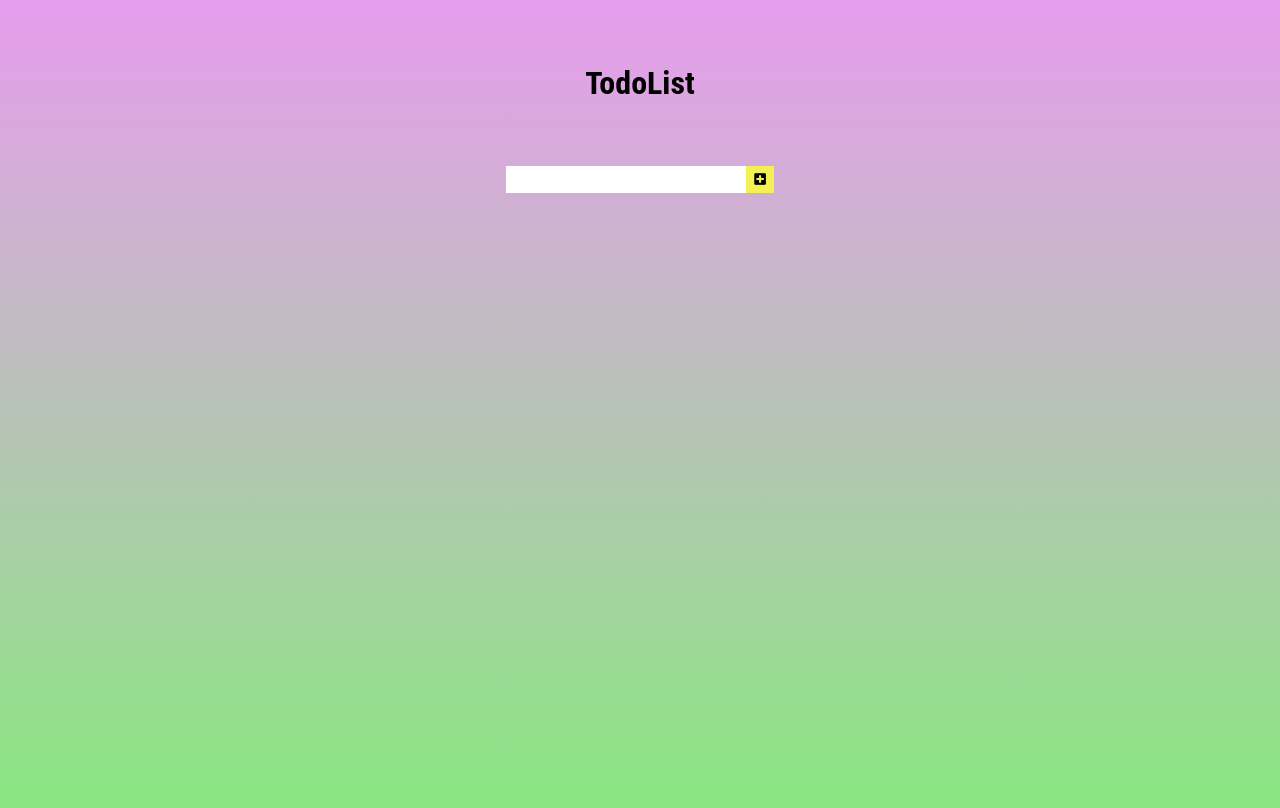
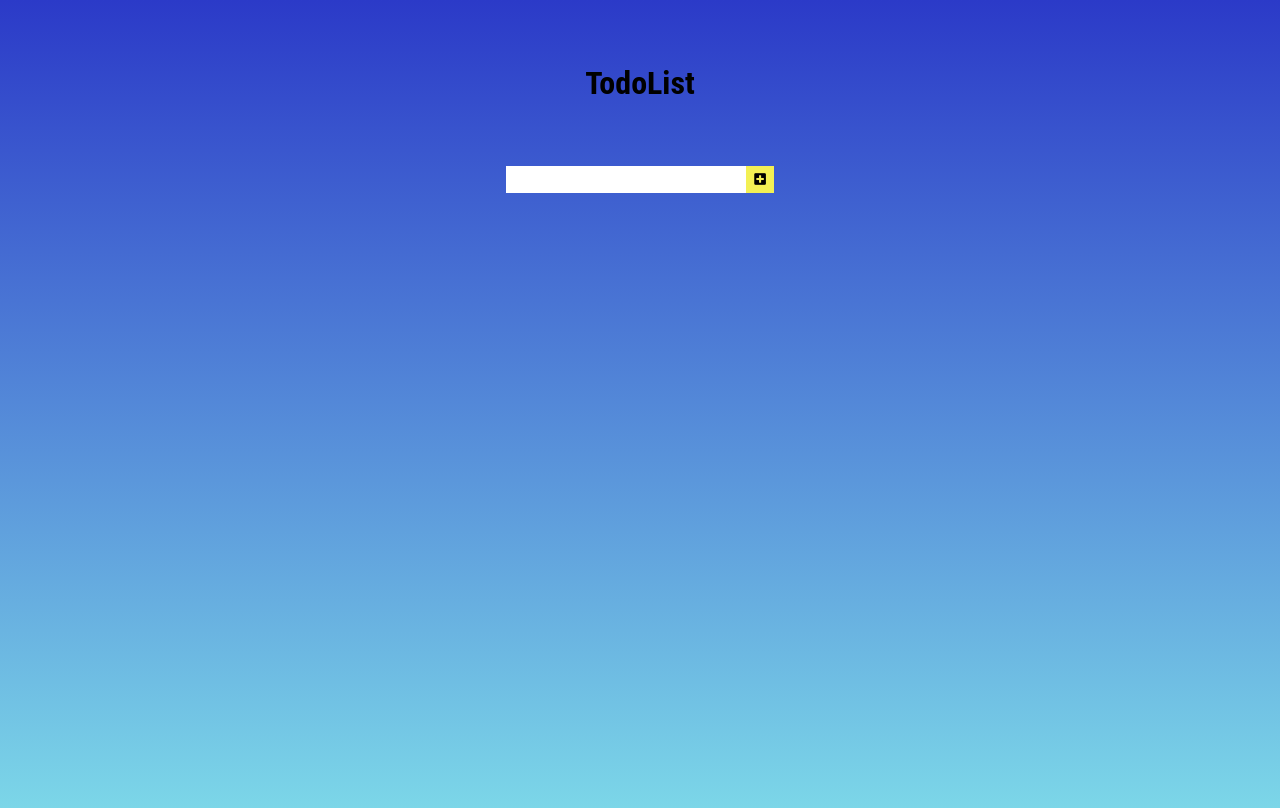
Before and after one commit to MahiroWatanabe/react-todo, a React (Create React App) app: page / in a window 1280 px wide. Shown: the top 808 px of the page. Built offline with nearby package versions, Linux system fonts and the light colour scheme.

Commit message:
styling change

```diff
--- a/src/App.css
+++ b/src/App.css
@@ -9,7 +9,7 @@ body {
   font-family: 'Roboto Condensed', sans-serif;
   width: 100vw;
   height: 100vh;
-  background: linear-gradient(to bottom, rgb(231, 157, 238), rgb(135, 233, 126));
+  background: linear-gradient(to bottom, rgb(43, 58, 200), rgb(126, 219, 233));
 }
 
 header {
```
